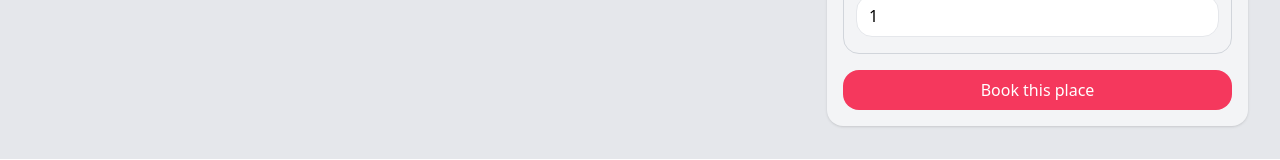
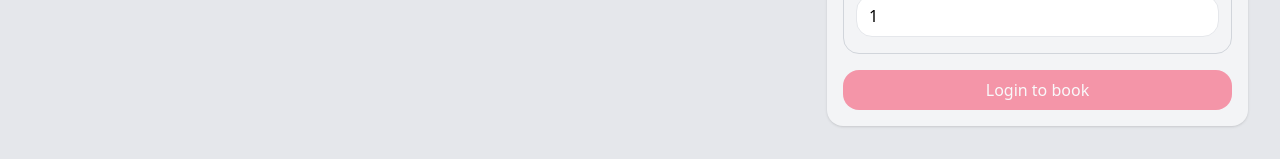
Before and after one commit to AniketJas/hotel-booking-web, a React (Vite) app: page /place/1 in a window 1280 px wide. Shown: the part 379-539 px from the top of the page. Built offline with nearby package versions, Linux system fonts and the light colour scheme; no server answers.

Commit message:
bug fix: user able to book, without login

```diff
--- a/src/BookingWidget.jsx
+++ b/src/BookingWidget.jsx
@@ -185,9 +185,13 @@ export default function BookingWidget({ place }) {
         )}
       </div>
 
-      <button className="primary mt-4" onClick={bookThisPlace}>
-        Book this place
-        {noOfNights > 0 && <span> ₹{noOfNights * place.price}</span>}
+      <button
+        className={`primary mt-4 ${!user ? "opacity-50 cursor-not-allowed" : ""}`}
+        onClick={bookThisPlace}
+        disabled={!user}
+      >
+        {user ? "Book this place" : "Login to book"}
+        {noOfNights > 0 && user && <span> ₹{noOfNights * place.price}</span>}
       </button>
     </div>
   );
```
